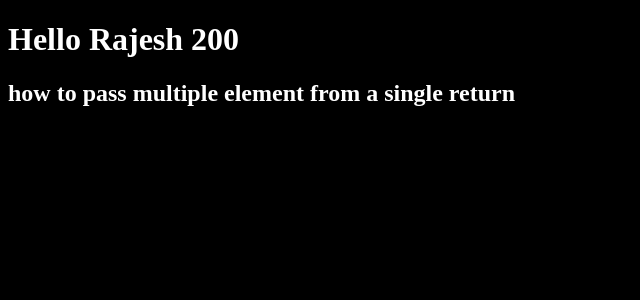
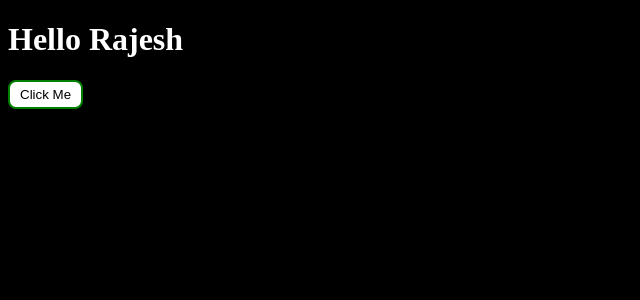
Before and after one commit to rajpuc/LearningReact, a React (Vite) app in the folder LearningProject/: page / in a window 1280 px wide. Shown: the top 300 px of the page, without its empty margins (0-640 px from the left). Built offline with nearby package versions, Linux system fonts and the light colour scheme.

Commit message:
:c3: using function in React

```diff
--- a/LearningProject/src/App.jsx
+++ b/LearningProject/src/App.jsx
@@ -1,9 +1,13 @@
 function App() {
-  const j = 200;
+  // Remember tumi jai kicu likho shob kintu ai function er moddhe likhte hobe.
+  // akhon amra dekhbo kivbave amra eventlistener use korte pari.
+  const printSomething = ()=>{
+    console.log("Hello Rajesh");
+  }
   return (
     <>
-      <h1> Hello Rajesh {j}</h1>
-      <h2>how to pass multiple element from a single return</h2>
+      <h1>Hello Rajesh</h1>
+      <button onClick={printSomething}>Click Me</button>
     </>
   )
 }
--- a/LearningProject/src/index.css
+++ b/LearningProject/src/index.css
@@ -2,3 +2,10 @@ body{
   background-color: black;
   color: white;
 }
+button{
+  padding: 5px 10px;
+  background-color: white;
+  outline: none;
+  border: 2px solid green;
+  border-radius: 8px;
+}
```
